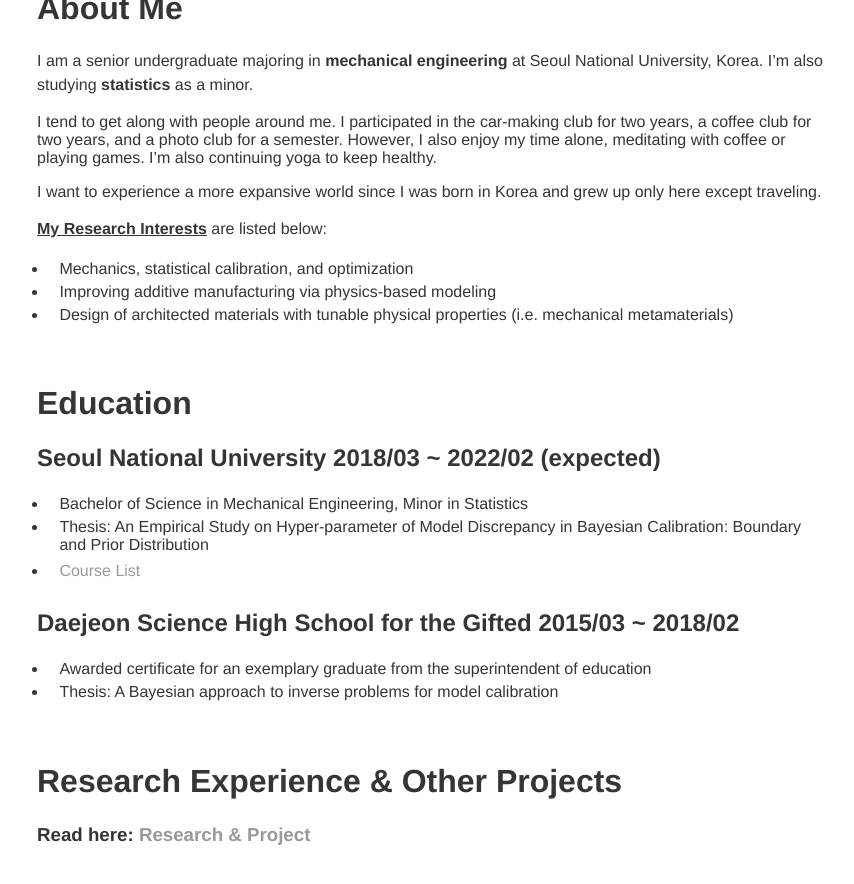
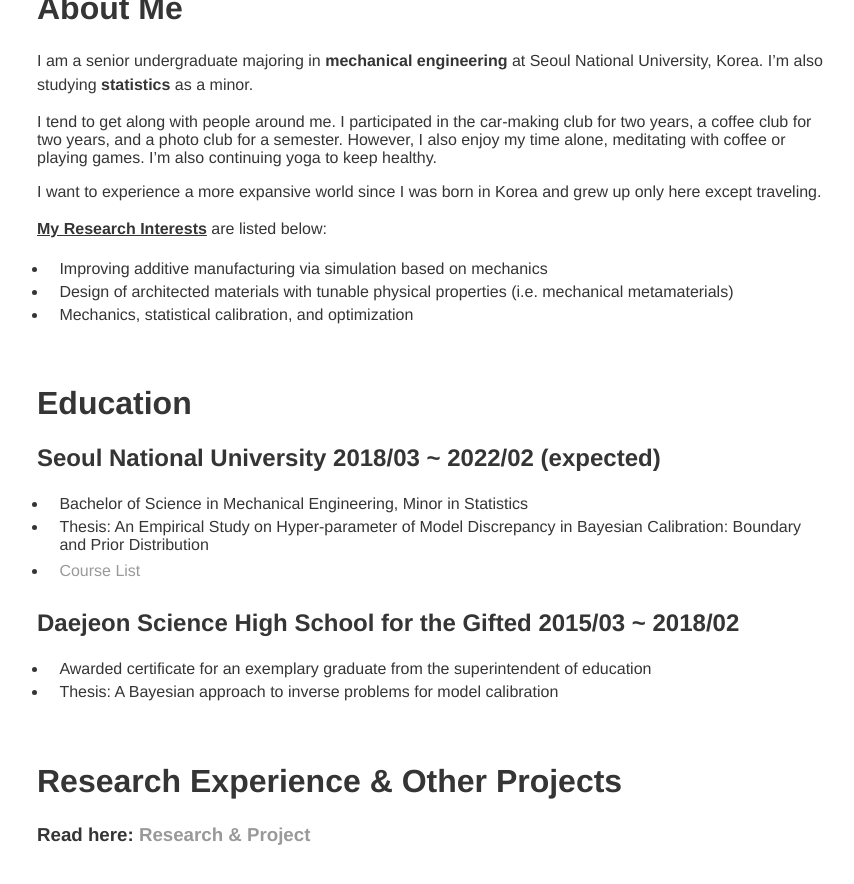
Before and after one commit to tpgml2612/CV, a Jekyll site: the page built from index.md, in a window 1280 px wide and 900 px high, scrolled down 308 px. Shown: the top 884 px of the window, without its empty margins (203-1057 px from the left). Built offline with Jekyll 4.4.1, drawn with Linux system fonts in a browser that asks for light colours; our own code applies the rules of GitHub Pages for plain Markdown files.

Commit message:
Update index.md

```diff
--- a/index.md
+++ b/index.md
@@ -11,9 +11,9 @@
 I want to experience a more expansive world since I was born in Korea and grew up only here except traveling.
 
 <strong><u>My Research Interests</u></strong> are listed below:
+* Improving additive manufacturing via simulation based on mechanics
+* Design of architected materials with tunable physical properties (i.e. mechanical metamaterials)
 * Mechanics, statistical calibration, and optimization
-* Improving additive manufacturing via physics-based modeling
-* Design of architected materials with tunable physical properties (i.e. mechanical metamaterials)
 
 <br/>
 
```
